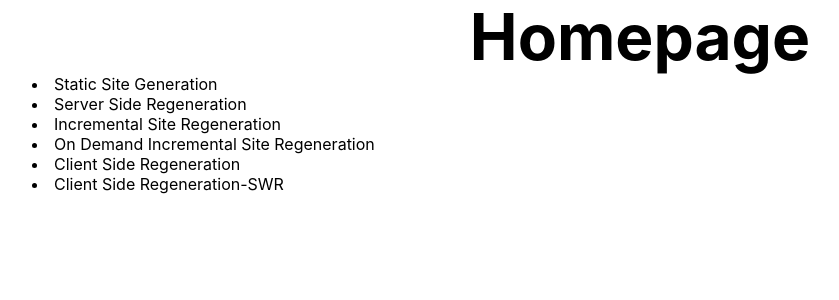
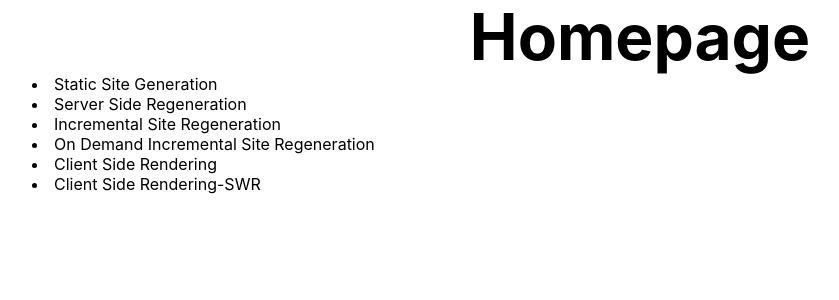
Before and after one commit to celinevalentine/next-rendering-strategies, a Next.js app: page / in a window 1280 px wide. Shown: the top 300 px of the page, without its empty margins (0-839 px from the left). Built offline with nearby package versions, Linux system fonts and the light colour scheme.

Commit message:
fixed typos

```diff
--- a/pages/index.js
+++ b/pages/index.js
@@ -37,12 +37,12 @@ export default function Home() {
       </li>
       <li>
         <Link href={"/photos-csr"}>
-          <a>Client Side Regeneration</a>
+          <a>Client Side Rendering</a>
         </Link>
       </li>
       <li>
         <Link href={"/photos-swr"}>
-          <a>Client Side Regeneration-SWR</a>
+          <a>Client Side Rendering-SWR</a>
         </Link>
       </li>
     </div>
--- a/pages/photos-swr/index.js
+++ b/pages/photos-swr/index.js
@@ -17,9 +17,7 @@ const Dashboard = () => {
       <Link href={"/"}>
         <a>Back to Home</a>
       </Link>
-      <h1>
-        list of photos Rendered by SWR (Server Side Regeneration) with data
-      </h1>
+      <h1>list of photos Rendered by SWR (CSR) with data</h1>
       <hr />
       <Link href={"/"}>
         <a>Back to Home</a>
```
